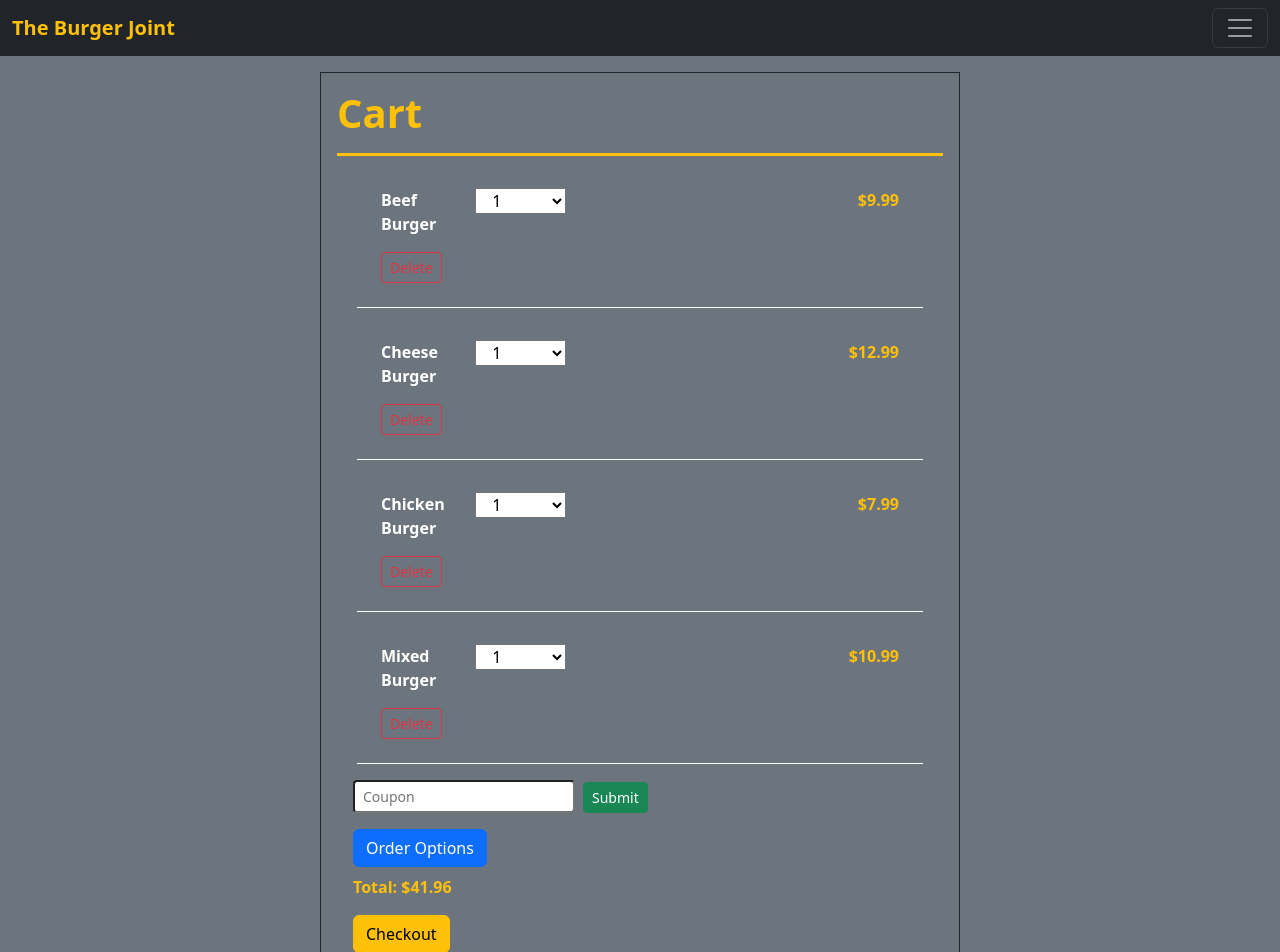
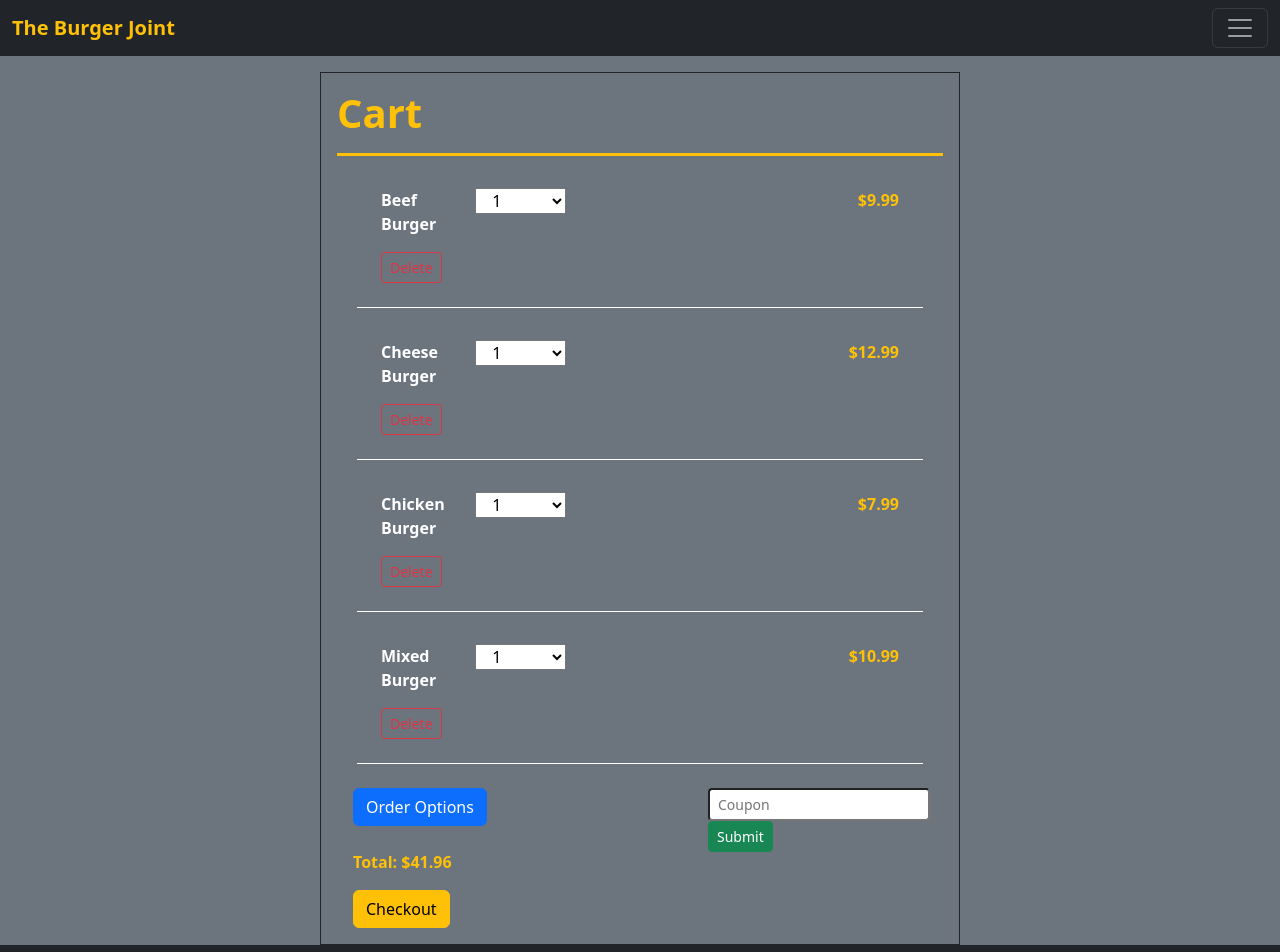
Before and after one commit to elmiang/the-burger-joint, a React (Create React App) app in the folder frontend/: page /cart in a window 1280 px wide. Shown: the top 952 px of the page. Built offline with nearby package versions, Linux system fonts and the light colour scheme; no server answers.

Commit message:
Update cart layout

```diff
--- a/frontend/src/pages/Cart.js
+++ b/frontend/src/pages/Cart.js
@@ -14,22 +14,24 @@ const Cart = () => {
           <CartItem item={"Cheese Burger"} price={"$12.99"}/>
           <CartItem item={"Chicken Burger"} price={"$7.99"}/>
           <CartItem item={"Mixed Burger"} price={"$10.99"}/>
-          <form className="form-group">
-            {/* Coupon */}
-            <div className="form-row m-3">
-              <input className="form-control-sm me-2" type="text" name="coupon" placeholder="Coupon"/>
-              <button className="btn btn-sm btn-success">Submit</button>
-            </div>
-          </form>
+          <div className="row">
             {/* Checkout */}
-          <div className="d-block ms-3">
+            <div className="col d-block ms-3 mt-3">
               {/* Order Options Test */}
               <button type="button" class="btn btn-primary mb-2" data-bs-toggle="modal" data-bs-target="#orderOptions">
                 Order Options
               </button>
               <OrderOptions />
-            <p className="fw-bold text-warning">Total: $41.96</p>
+              <p className="fw-bold text-warning mt-3">Total: $41.96</p>
               <button className="btn btn-warning">Checkout</button>
+            </div>
+            <form className="col form-group">
+              {/* Coupon */}
+              <div className="form-row my-3 ms-5">
+                <input className="form-control-sm me-2" type="text" name="coupon" placeholder="Coupon"/>
+                <button className="btn btn-sm btn-success">Submit</button>
+              </div>
+            </form>
           </div>
       </div>
     </div>
```
Lines whose indentation alone changed are shown as unchanged.
